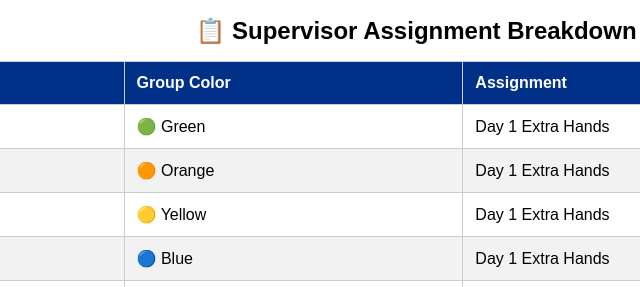
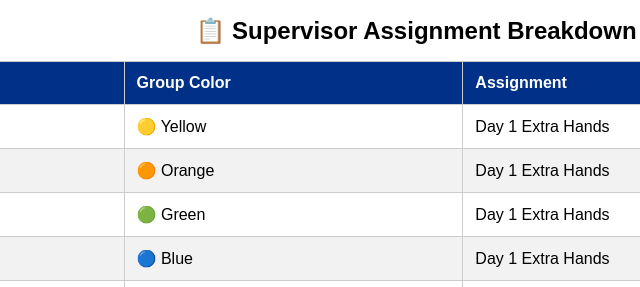
Before and after one commit to micaruss/fall-2025-nso-site, a plain HTML site: page supervisor.html in a window 1280 px wide. Shown: the part 1275-1562 px from the top of the page, 224-864 px from the left. Drawn offline with Linux system fonts and the light colour scheme; sample sign-in values are in the browser's storage.

Commit message:
green and yellow swap

```diff
--- a/supervisor.html
+++ b/supervisor.html
@@ -158,9 +158,9 @@
     </tr>
   </thead>
   <tbody>
-    <tr><td>Anjilee</td><td>🟢 Green</td><td>Day 1 Extra Hands</td></tr>
+    <tr><td>Anjilee</td><td>🟡 Yellow</td><td>Day 1 Extra Hands</td></tr>
     <tr><td>Becky</td><td>🟠 Orange</td><td>Day 1 Extra Hands</td></tr>
-    <tr><td>Danja</td><td>🟡 Yellow</td><td>Day 1 Extra Hands</td></tr>
+    <tr><td>Danja</td><td>🟢 Green</td><td>Day 1 Extra Hands</td></tr>
     <tr><td>Debi</td><td>🔵 Blue</td><td>Day 1 Extra Hands</td></tr>
     <tr><td>New</td><td>🔴 Pink</td><td>Day 1 Extra Hands</td></tr>
     <tr><td>Sam</td><td>Every Color</td><td>Day 1 Extra Hands</td></tr>
```
